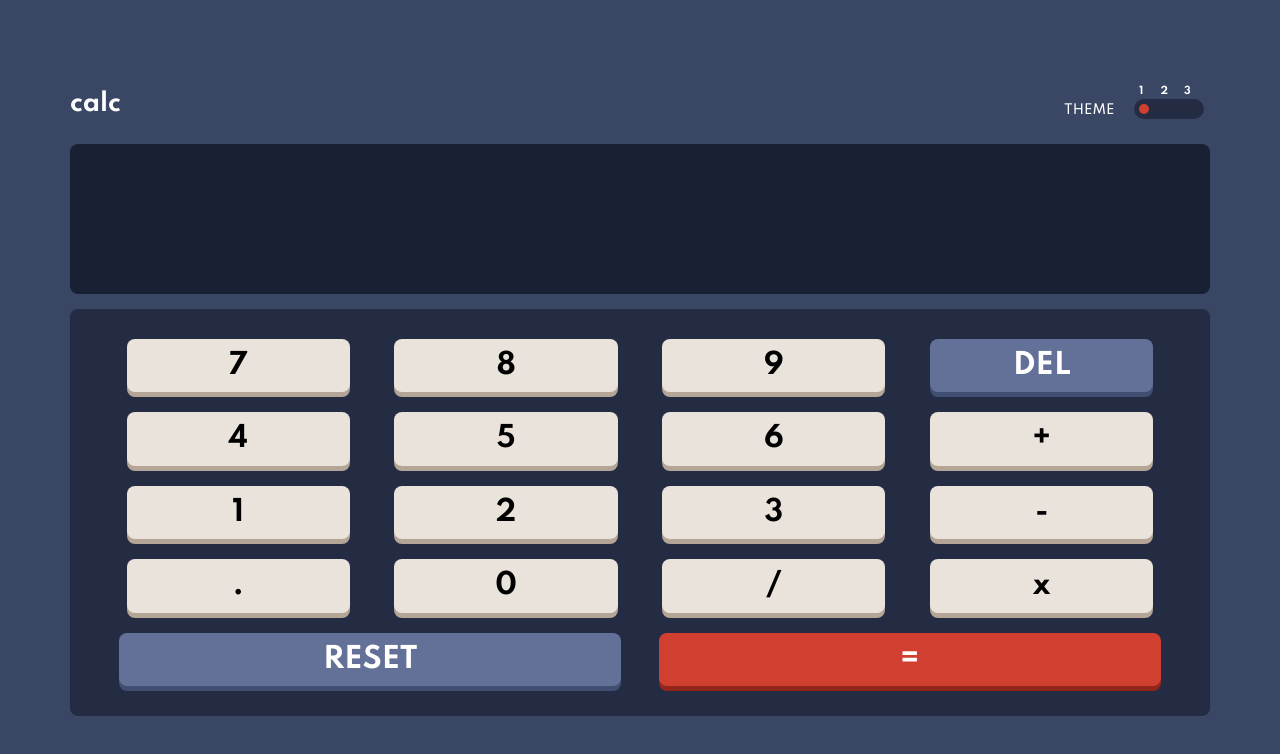
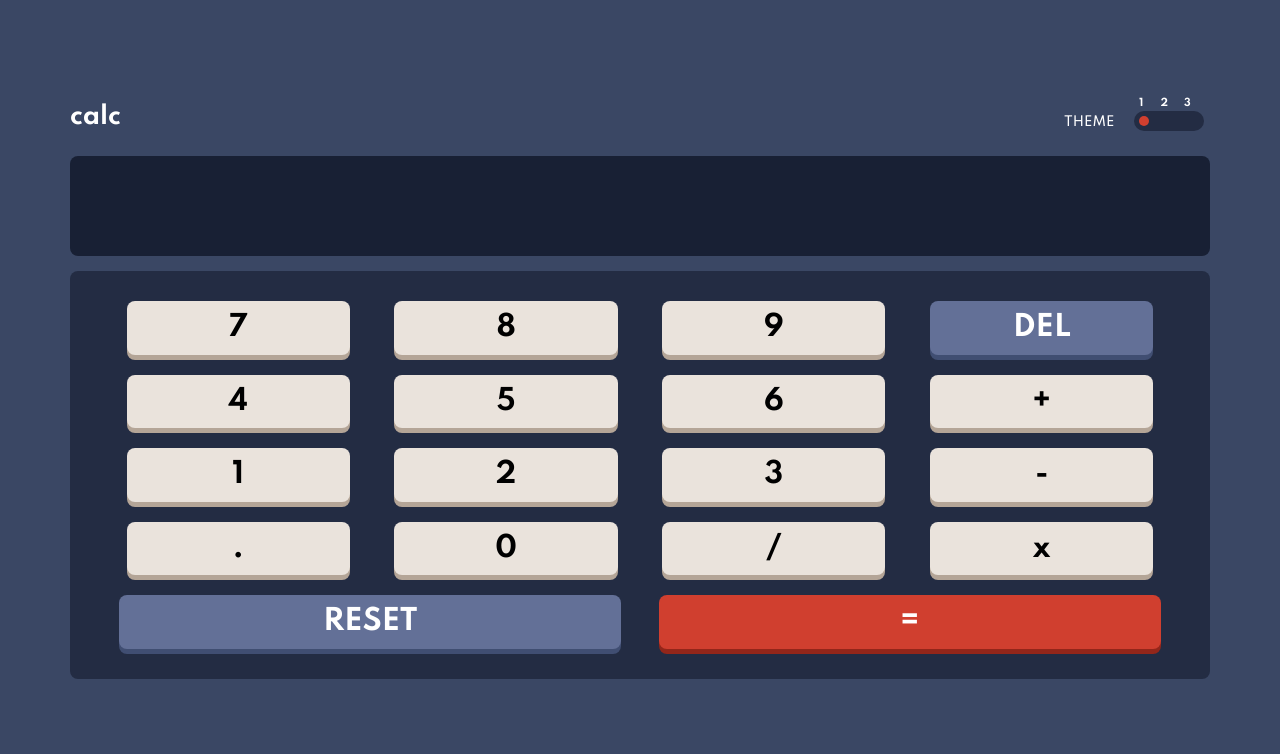
Before and after one commit to woodshyJean/Calculator, a plain HTML site: page index.html in a window 1280 px wide. Drawn offline with nearby package versions, Linux system fonts and the light colour scheme.

Commit message:
Update styles.css

```diff
--- a/styles.css
+++ b/styles.css
@@ -45,7 +45,7 @@ body{
 }
 
 .calcDisplay{
-   /* display:flex;
+    display:flex;
     flex-direction: row;
     color:white;
     background-color: hsl(224, 36%, 15%);
@@ -58,7 +58,7 @@ body{
     font-size: xx-large;
     text-overflow: clip;
     white-space: nowrap;
-    overflow:hidden; */
+    overflow:hidden;
 }
 
 .calcText{
@@ -139,22 +139,7 @@ p{
     font-weight: 700;
 }
 h1{
-    color:white;
-    font-weight: 700;
-    display:flex;
-    flex-direction: row;
-    color:white;
-    background-color: hsl(224, 36%, 15%);
-    margin-bottom: 15px;
-    border-radius: 8px;
-    height:100px;
-    min-height: 20%;
-    padding:30px;
-    width: auto;
-    font-size: xx-large;
-    text-overflow: clip;
-    white-space: nowrap;
-    overflow:hidden;
+
 }
 h3{
     color:white;
```
